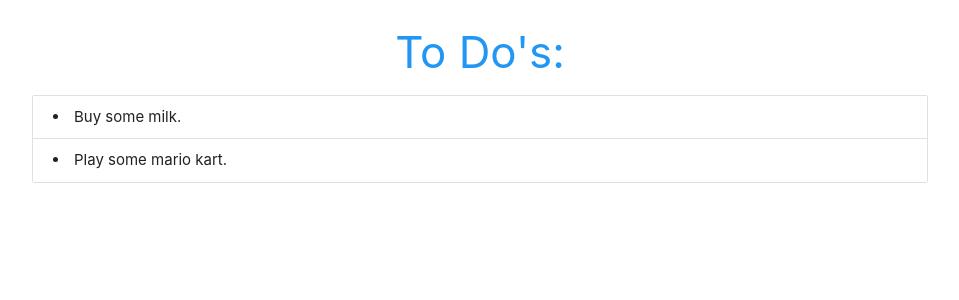
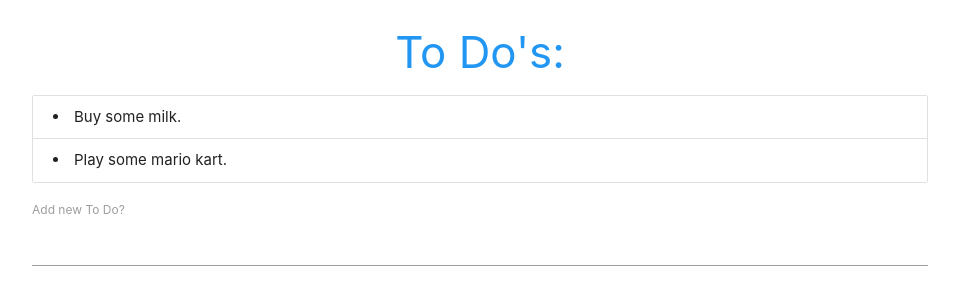
Before and after one commit to mukhtarB/react-todo, a React (Create React App) app: page / in a window 1280 px wide. Shown: the top 300 px of the page, without its empty margins (160-1119 px from the left). Built offline with nearby package versions, Linux system fonts and the light colour scheme.

Commit message:
added Input Component

```diff
--- a/src/App.js
+++ b/src/App.js
@@ -2,6 +2,7 @@ import React, { Component } from "react";
 
 // Components
 import ToDos from "./Components/todos";
+import InputField from "./Components/todoInput";
 
 class App extends Component {
 
@@ -27,6 +28,7 @@ class App extends Component {
             <div className='todo-app container'>
                 <h3 className = 'center blue-text'> To Do's: </h3>
                 <ToDos todos={this.state.todos} delTodo={this.delTodo} />
+                <InputField />
             </div>
         )
     }
--- a/src/Components/todoInput.js
+++ b/src/Components/todoInput.js
@@ -4,7 +4,10 @@ class InputField extends Component {
     render (){
         return (
             <div>
-                Input Field Component
+                <form>
+                    <label>Add new To Do?</label>
+                    <input type = "text" />
+                </form>
             </div>
         )
     }
```
